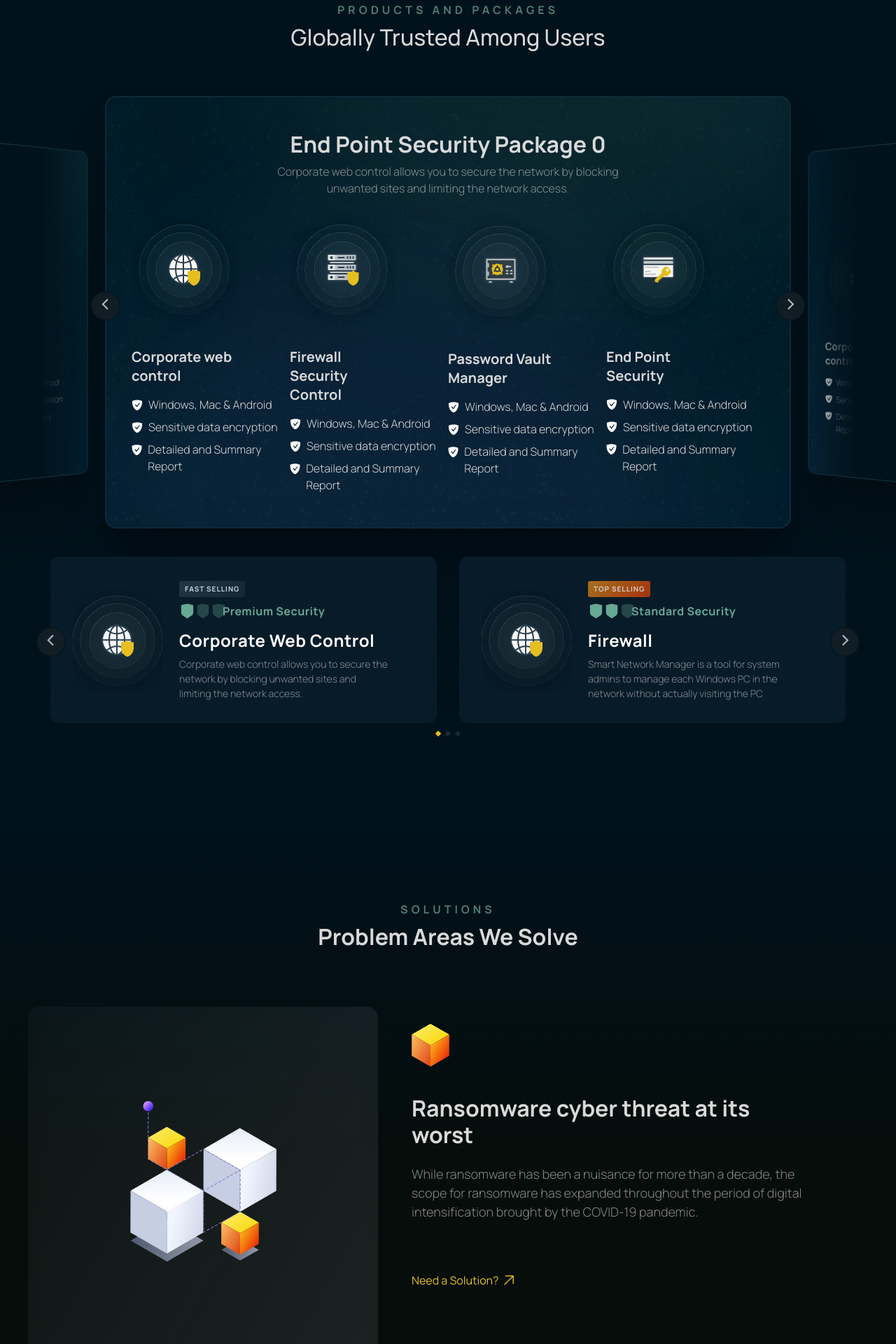
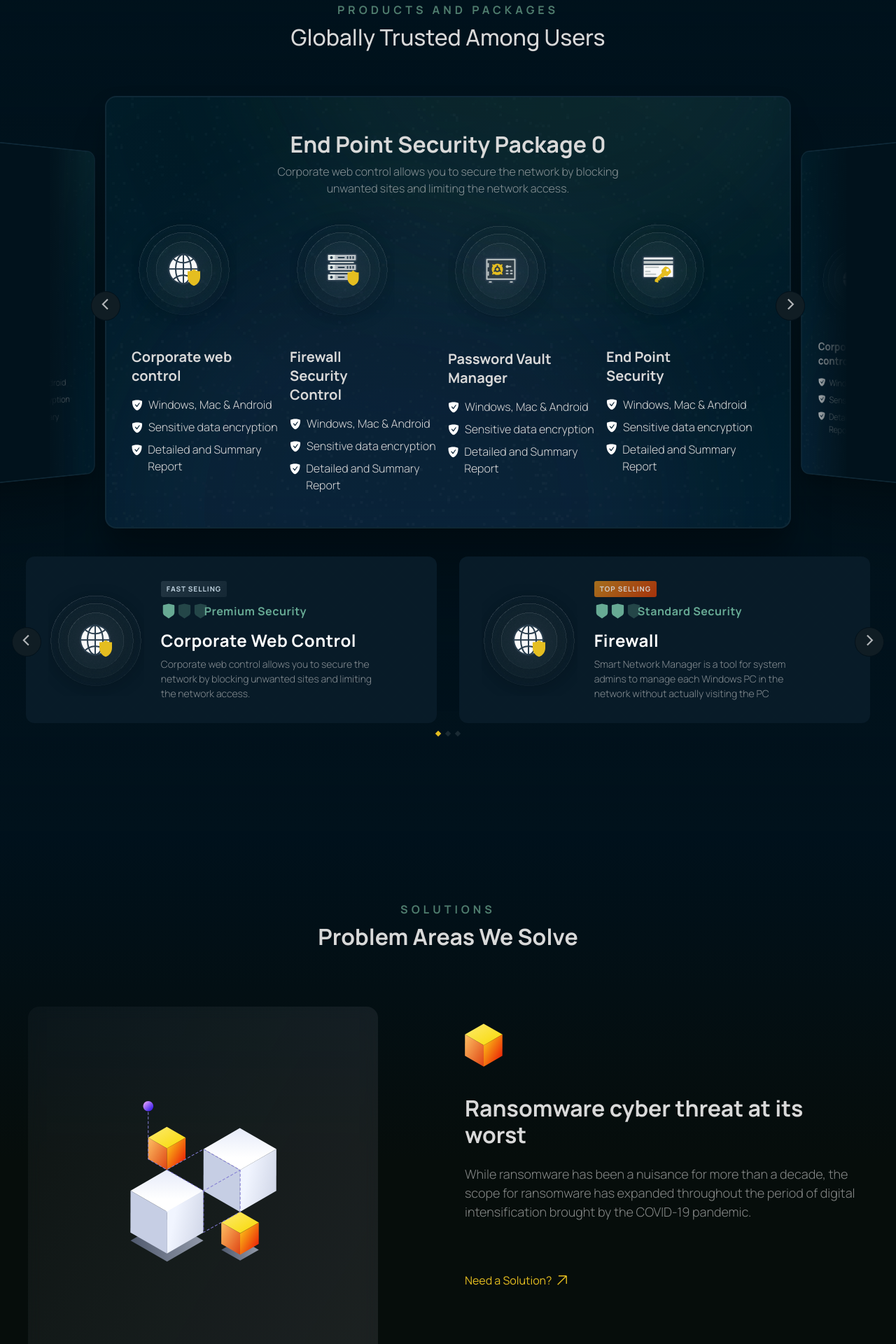
Before and after one commit to hiTushar/barasingha, a React (Create React App) app: page / in a window 1280 px wide. Shown: the part 2400-4320 px from the top of the page at 70% size. Built offline with nearby package versions, Linux system fonts and the light colour scheme; the HTML template or start-up script is replaced by a standard one.

Commit message:
Containerize all major components to follow same margins

```diff
--- a/src/components/pages/AboutUs/Team/Team.js
+++ b/src/components/pages/AboutUs/Team/Team.js
@@ -49,6 +49,7 @@ function Team() {
                <h2 className="heading heading--two text-center my-2">Meet The Team</h2>
             </div>
             <div className='about_carousel'>
+               <div className='component-container'>
                   <OwlCarousel
                      items={getCurrentDimension() ? 1 : 3}
                      className="owl-theme"
@@ -81,7 +82,7 @@ function Team() {
                   </OwlCarousel>
                </div>
             </div>
-
+         </div>
       </div>
    )
 }
--- a/src/components/pages/Career/Testimonials/Testimonials.js
+++ b/src/components/pages/Career/Testimonials/Testimonials.js
@@ -47,6 +47,7 @@ function Testimonials() {
                <h2 className="heading heading--two text-center my-2">What Our Employees Says?</h2>
             </div>
             <div className='career_carousel'>
+               <div className='component-container'>
                   <OwlCarousel
                      items={getCurrentDimension() ? 1 : 3}
                      className="owl-theme"
@@ -79,6 +80,7 @@ function Testimonials() {
                   </OwlCarousel>
                </div>
             </div>
+         </div>
 
       </div>
    )
--- a/src/components/pages/CaseStudy/CaseStudy.js
+++ b/src/components/pages/CaseStudy/CaseStudy.js
@@ -24,7 +24,7 @@ export default function CaseStudy() {
                </div>
             </section>
             <section className="casestudy-search">
-               <div className="container">
+               <div className="component-container">
                   <Search/>
                </div>
             </section>
--- a/src/components/pages/Common/FAQ/FAQ.js
+++ b/src/components/pages/Common/FAQ/FAQ.js
@@ -38,7 +38,7 @@ function Faq() {
 
    return (
       <div className="faq-section position-relative overflow-hidden">
-         <div className="custom-container component-container">
+         <div className="component-container">
             <div className="title-wrapper">
                <h6 className="text-center heading heading--fancy">Frequently Asked Questions</h6>
                <h2 className="text-center heading heading--two">Have Doubts?</h2>
--- a/src/components/sections/Packages/Packages.js
+++ b/src/components/sections/Packages/Packages.js
@@ -91,7 +91,7 @@ function Packages() {
                   loop
                   nav={true}
                   dots={false}
-                  margin={15}
+                  margin={5}
                   stagePadding={getCurrentDimension() ? 0 : 150}
                   responsiveClass={true}
                   onChanged={handleCarouselChange}
@@ -345,7 +345,6 @@ function Packages() {
             </div>
          }
          <div className="individual_package_container">
-            <div className="container">
                <OwlCarousel
                   items={getCurrentDimension() ? 1 : 2}
                   loop
@@ -479,7 +478,6 @@ function Packages() {
                      </div>
                   </div>
                </OwlCarousel>
-            </div>
          </div>
       </section >
    );
--- a/src/components/sections/Packages/Packages.scss
+++ b/src/components/sections/Packages/Packages.scss
@@ -179,7 +179,7 @@
 
    .package_details_container {
       padding-top: 56px;
-      max-width: 1430px;
+      max-width: 1500px;
       margin: 0 auto;
       .package_card {
          display: flex;
@@ -345,7 +345,8 @@
 
    .individual_package_container {
       padding-top: 40px;
-
+      max-width: 1270px;
+      margin: 0 auto;
       .individual_package_card {
          background-image: url("../../../media/hatching.svg");
          background-size: contain;
--- a/src/components/sections/Solutions/Solutions.js
+++ b/src/components/sections/Solutions/Solutions.js
@@ -19,7 +19,7 @@ function Solutions() {
                   <h2 className="heading heading--two text-center">Problem Areas We Solve</h2>
                </div>
                <div className="problem_card mt-5">
-                  <div className="row">
+                  <div className="problem_card__row">
                      <div className=" col-5">
                         <div className="left_card">
                            <img src={problem1} alt={problem1} title={problem1} />
@@ -39,7 +39,7 @@ function Solutions() {
                </div>
 
                <div className="problem_card my-5">
-                  <div className="row">
+                  <div className="problem_card__row">
                      <div className="col-6">
                         <div className="right_card pe-lg-4">
                            <img src={krook} alt={krook} title={krook} className='mb-4' />
@@ -60,7 +60,7 @@ function Solutions() {
                </div>
 
                <div className="problem_card">
-                  <div className="row">
+                  <div className="problem_card__row">
                      <div className=" col-5">
                         <div className="left_card">
                            <img src={problem3} alt={problem3} title={problem3} />
--- a/src/components/sections/Solutions/Solutions.scss
+++ b/src/components/sections/Solutions/Solutions.scss
@@ -12,9 +12,10 @@
          display: flex;
          gap: 56px;
          padding-bottom: 96px;
-         .row {
+         .problem_card__row {
             width: 100%;
-            flex-wrap: nowrap;
+            display: flex;
+            justify-content: space-between;
          }
          .left_card {
             display: flex;
@@ -100,7 +101,7 @@
    .solutions_container .solutions_content_container .padding {
       padding-bottom: 100px;
    }
-   .solutions_container .solutions_content_container .problem_card .row{
+   .solutions_container .solutions_content_container .problem_card .problem_card__row {
       .col-5{
          width: 51.67%;
       }
```
Lines whose indentation alone changed are shown as unchanged.
